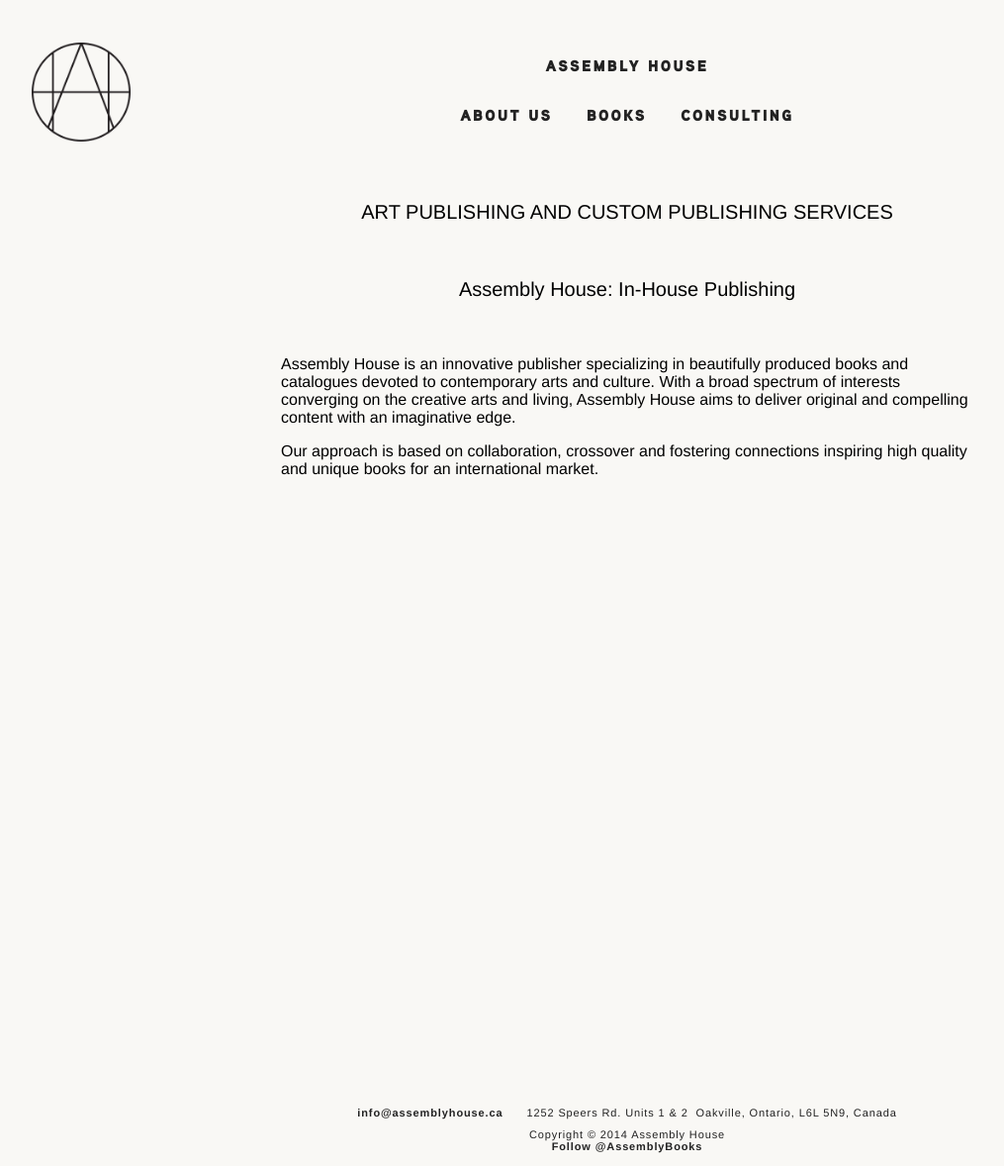
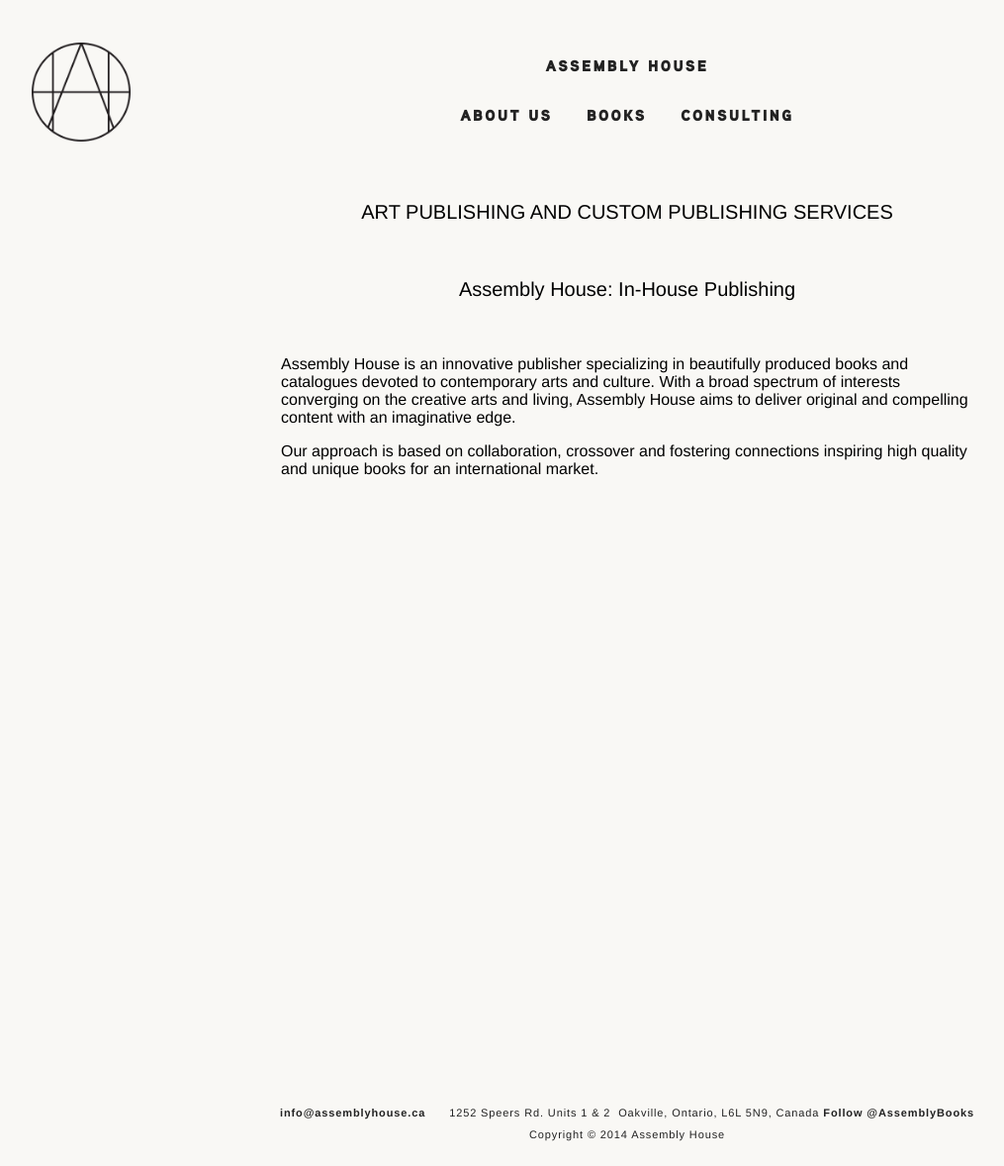
Before and after one commit to darcysaum/assembly-house, a Jekyll site: the page built from index.html, in a window 1280 px wide. Shown: the whole page at 99% size, without its empty margins (6-1021 px from the left). Built offline with Jekyll 4.4.1, drawn with Linux system fonts in a browser that asks for light colours; some web fonts are replaced; Markdown is read by kramdown in place of the engine named in the settings; comment, search, counter and statistics services are not loaded.

Commit message:
Update footer.html

```diff
--- a/_includes/footer.html
+++ b/_includes/footer.html
@@ -1,7 +1,8 @@
 <div id="footer">
   <span class="email"><a href="mailto:info@assemblyhouse.ca">info@assemblyhouse.ca</a></span>
   <span class="address">1252 Speers Rd. Units 1 &amp; 2&nbsp;&nbsp;Oakville, Ontario, L6L 5N9, Canada</span>
-  <span class="copyright">Copyright &copy; 2014 Assembly House</span>
   <span class="twitter"><a href="https://twitter.com/AssemblyBooks" class="twitter-follow-button" data-show-count="false">Follow @AssemblyBooks</a>
 <script>!function(d,s,id){var js,fjs=d.getElementsByTagName(s)[0],p=/^http:/.test(d.location)?'http':'https';if(!d.getElementById(id)){js=d.createElement(s);js.id=id;js.src=p+'://platform.twitter.com/widgets.js';fjs.parentNode.insertBefore(js,fjs);}}(document, 'script', 'twitter-wjs');</script></span>
+  <span class="copyright">Copyright &copy; 2014 Assembly House</span>
+
 </div>
```
